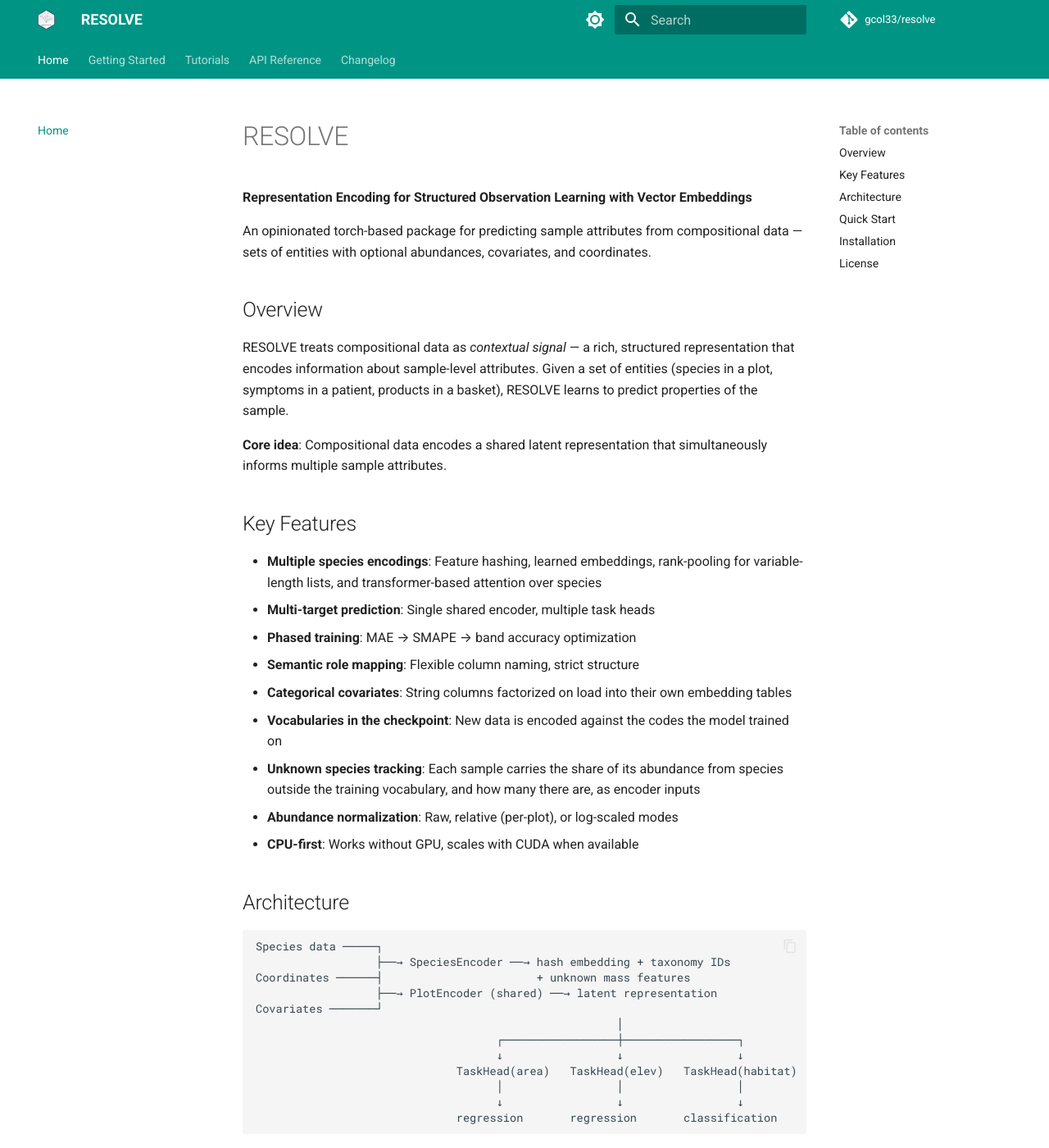
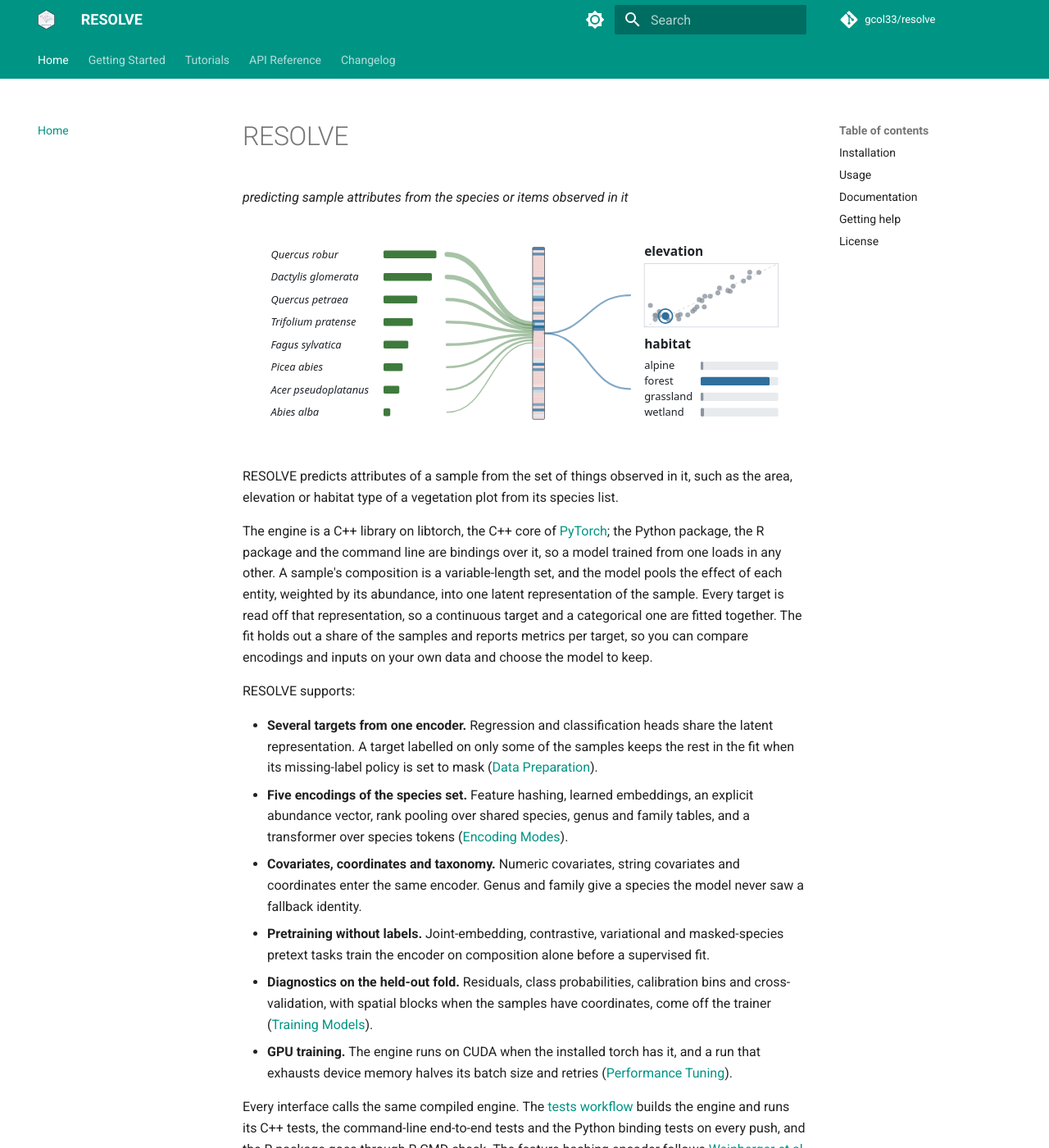
Before and after one commit to gcol33/resolve, an MkDocs documentation site: the page built from docs/index.md, in a window 1280 px wide and 1400 px high. Shown: the whole window at 82% size. Built offline with MkDocs 1.6.1 and Material for MkDocs 9.7.7, drawn with Linux system fonts in a browser that asks for light colours; comment, search, counter and statistics services are not loaded; some of the changed text lies outside the part shown.

Commit message:
docs: resolveR README as the pkgdown home, mkdocs home in line with the README
r/README.Rmd renders r/README.md, which pkgdown now uses as the landing
page (logo, break line, badges in the sidebar): installation with build
tools and the engine backend, a data-frame example, the citation generated
from inst/CITATION (now with a BibTeX key and ORCID). docs/index.md takes
the README's opening, shows the hero per colour scheme, and gives the
synthetic example in Python and R. The README support footer is back to
the text every package shares.

Co-Authored-By: Claude Opus 5.5 <noreply@anthropic.com>

````diff
--- a/docs/index.md
+++ b/docs/index.md
@@ -1,75 +1,81 @@
 # RESOLVE
 
-**Representation Encoding for Structured Observation Learning with Vector Embeddings**
+*predicting sample attributes from the species or items observed in it*
 
-An opinionated torch-based package for predicting sample attributes from compositional data — sets of entities with optional abundances, covariates, and coordinates.
+![Species and cover of held-out example plot A139 pooled into one latent vector, read out as elevation (predicted 713 m, observed 679 m; R squared 0.85 over 30 held-out plots) and habitat (observed forest, probability 0.89)](assets/hero-light.svg#only-light)
+![Species and cover of held-out example plot A139 pooled into one latent vector, read out as elevation (predicted 713 m, observed 679 m; R squared 0.85 over 30 held-out plots) and habitat (observed forest, probability 0.89)](assets/hero-dark.svg#only-dark)
 
-## Overview
+RESOLVE predicts attributes of a sample from the set of things observed in it, such as the area, elevation or habitat type of a vegetation plot from its species list.
 
-RESOLVE treats compositional data as *contextual signal* — a rich, structured representation that encodes information about sample-level attributes. Given a set of entities (species in a plot, symptoms in a patient, products in a basket), RESOLVE learns to predict properties of the sample.
+The engine is a C++ library on libtorch, the C++ core of [PyTorch](https://pytorch.org/); the Python package, the R package and the command line are bindings over it, so a model trained from one loads in any other. A sample's composition is a variable-length set, and the model pools the effect of each entity, weighted by its abundance, into one latent representation of the sample. Every target is read off that representation, so a continuous target and a categorical one are fitted together. The fit holds out a share of the samples and reports metrics per target, so you can compare encodings and inputs on your own data and choose the model to keep.
 
-**Core idea**: Compositional data encodes a shared latent representation that simultaneously informs multiple sample attributes.
+RESOLVE supports:
 
-## Key Features
+- **Several targets from one encoder.** Regression and classification heads share the latent representation. A target labelled on only some of the samples keeps the rest in the fit when its missing-label policy is set to mask ([Data Preparation](tutorials/data-preparation.md)).
+- **Five encodings of the species set.** Feature hashing, learned embeddings, an explicit abundance vector, rank pooling over shared species, genus and family tables, and a transformer over species tokens ([Encoding Modes](tutorials/encoding-modes.md)).
+- **Covariates, coordinates and taxonomy.** Numeric covariates, string covariates and coordinates enter the same encoder. Genus and family give a species the model never saw a fallback identity.
+- **Pretraining without labels.** Joint-embedding, contrastive, variational and masked-species pretext tasks train the encoder on composition alone before a supervised fit.
+- **Diagnostics on the held-out fold.** Residuals, class probabilities, calibration bins and cross-validation, with spatial blocks when the samples have coordinates, come off the trainer ([Training Models](tutorials/training.md)).
+- **GPU training.** The engine runs on CUDA when the installed torch has it, and a run that exhausts device memory halves its batch size and retries ([Performance Tuning](tutorials/performance-tuning.md)).
 
-- **Multiple species encodings**: Feature hashing, learned embeddings, rank-pooling for variable-length lists, and transformer-based attention over species
-- **Multi-target prediction**: Single shared encoder, multiple task heads
-- **Phased training**: MAE → SMAPE → band accuracy optimization
-- **Semantic role mapping**: Flexible column naming, strict structure
-- **Categorical covariates**: String columns factorized on load into their own embedding tables
-- **Vocabularies in the checkpoint**: New data is encoded against the codes the model trained on
-- **Unknown species tracking**: Each sample carries the share of its abundance from species outside the training vocabulary, and how many there are, as encoder inputs
-- **Abundance normalization**: Raw, relative (per-plot), or log-scaled modes
-- **CPU-first**: Works without GPU, scales with CUDA when available
+Every interface calls the same compiled engine. The [tests workflow](https://github.com/gcol33/resolve/actions/workflows/tests.yml) builds the engine and runs its C++ tests, the command-line end-to-end tests and the Python binding tests on every push, and the R package goes through R CMD check. The feature-hashing encoder follows [Weinberger et al. (2009)](https://doi.org/10.1145/1553374.1553516) and the transformer encoder [Vaswani et al. (2017)](https://doi.org/10.48550/arXiv.1706.03762), which a methods section can cite alongside the package.
 
-## Architecture
+## Installation
 
-```
-Species data ─────┐
-                  ├──→ SpeciesEncoder ──→ hash embedding + taxonomy IDs
-Coordinates ──────┤                       + unknown mass features
-                  ├──→ PlotEncoder (shared) ──→ latent representation
-Covariates ───────┘
-                                                      │
-                                    ┌─────────────────┼─────────────────┐
-                                    ↓                 ↓                 ↓
-                              TaskHead(area)   TaskHead(elev)   TaskHead(habitat)
-                                    │                 │                 │
-                                    ↓                 ↓                 ↓
-                              regression       regression       classification
-```
+=== "Python"
 
-## Quick Start
+    ```bash
+    pip install resolve-core
+    ```
+
+    The wheels cover CPython 3.10 to 3.13 on Linux x86-64, Windows x86-64 and macOS on Apple Silicon, and link the libtorch inside the `torch` package that pip installs with them.
+
+=== "R"
+
+    ```r
+    # install.packages("pak")
+    pak::pak("gcol33/resolve/r")
+
+    library(resolveR)
+    resolve.install_backend()
+    ```
+
+    The package installs without the engine; `resolve.install_backend()` downloads a prebuilt build, and `variant = "cuda"` the GPU build.
+
+[Installation](tutorials/installation.md) covers the source build, the CUDA kernels and the command-line executable.
+
+## Usage
+
+The example builds 120 synthetic plots whose target `y` is the sum of a fixed value per species, so a model that learns the composition recovers it. Each plot is a row of the header table, and each species observed in it a row of the species table:
 
 === "Python"
 
     ```python
+    import math
+    import pandas as pd
     import resolve_core as rc
 
-    # Map your column names onto RESOLVE's semantic roles
+    values = {f"sp{s}": math.sin(s * 1.7) * 2.0 for s in range(12)}
+    header, species = [], []
+    for i in range(120):
+        picks = [(i + k * (i // 12 + 1)) % 12 for k in range(3)]
+        header.append({"plot": f"P{i}", "y": sum(values[f"sp{s}"] for s in picks)})
+        species += [{"plot": f"P{i}", "species": f"sp{s}"} for s in picks]
+    plots = pd.DataFrame(header)
+    records = pd.DataFrame(species)
+
     roles = rc.RoleMapping()
-    roles.plot_id    = "PlotObservationID"
-    roles.species_id = "Species"
-    roles.abundance  = "Cover"
+    roles.plot_id = "plot"
+    roles.species_id = "species"
 
-    dataset = rc.ResolveDataset.from_csv(
-        "plots.csv",
-        "species.csv",
-        roles,
-        [rc.TargetSpec.regression("Area", rc.TransformType.Log1p),
-         rc.TargetSpec.classification("Habitat", 5)],
-    )
+    targets = [rc.TargetSpec.regression("y")]
+    dataset = rc.ResolveDataset.from_pandas(plots, records, roles, targets)
 
-    # Train
-    model   = rc.ResolveModel(dataset.schema, rc.ModelConfig())
+    model = rc.ResolveModel(dataset.schema)
     trainer = rc.Trainer(model, rc.TrainConfig())
-    trainer.prepare_data(dataset, test_size=0.2, seed=42)
-    trainer.fit()
-    trainer.save("model.pt")
-
-    # Predict
-    predictor  = rc.Predictor.load("model.pt")
-    predictions = predictor.predict_dataset(new_dataset)
+    trainer.prepare_data(dataset)
+    result = trainer.fit()
+    result.final_metrics
     ```
 
 === "R"
@@ -77,44 +83,47 @@ Covariates ───────┘
     ```r
     library(resolveR)
 
-    dataset <- resolve.dataset.csv(
-      header  = "plots.csv",
-      species = "species.csv",
-      roles   = list(plot_id = "PlotObservationID", species_id = "Species",
-                     abundance = "Cover"),
-      targets = list(
-        Area    = list(column = "Area", task = "regression", transform = "log1p"),
-        Habitat = list(column = "Habitat", task = "classification", num_classes = 5L)
-      )
+    values <- setNames(sin(0:11 * 1.7) * 2, paste0("sp", 0:11))
+    picks <- lapply(0:119, function(i) (i + 0:2 * (i %/% 12 + 1)) %% 12)
+    y <- vapply(picks, function(s) sum(values[s + 1]), numeric(1))
+
+    plots <- data.frame(plot = paste0("P", 0:119), y = y)
+    records <- data.frame(
+      plot = rep(plots$plot, each = 3),
+      species = paste0("sp", unlist(picks))
     )
 
-    trainer   <- resolve.train.dataset(dataset, maxEpochs = 200L)
-    resolve.save(trainer, "model.pt")
+    dataset <- resolve.dataset.frame(
+      header = plots,
+      species = records,
+      roles = list(plot_id = "plot", species_id = "species"),
+      targets = list(y = list(column = "y", task = "regression"))
+    )
 
-    predictor <- resolve.load("model.pt")
-    preds     <- resolve.predict.dataset(predictor, dataset)
+    fit <- resolve.train.dataset(dataset)
+    fit$result$final_metrics
     ```
 
-## Installation
+The fit holds out 20 % of the plots for early stopping, and `final_metrics` holds, per target, the mean absolute error, root mean square error, R², symmetric mean absolute percentage error and the share of held-out predictions within 10, 25 and 50 % of the truth. [Quick Start](tutorials/quickstart.md) continues from two CSV files to a saved model and its predictions, in Python, R and on the command line.
 
-=== "Python"
+## Documentation
 
-    The engine and its bindings build from source with CMake and an installed
-    PyTorch:
+Start with [Quick Start](tutorials/quickstart.md): one path from two CSV files to a saved model and its predictions.
 
-    ```bash
-    git clone https://github.com/gcol33/resolve.git
-    cd resolve/src/core
-    pip install .
-    ```
+- [Installation](tutorials/installation.md): requirements, the source build, the R backend and the CLI build.
+- [Data Preparation](tutorials/data-preparation.md): the two tables, roles, targets, missing values and reusing a training vocabulary.
+- [Training Models](tutorials/training.md): the configuration structs, results, the held-out fold, cross-validation and checkpoints.
+- [Encoding Modes](tutorials/encoding-modes.md): the five species encodings and the sample encoders.
+- [Performance Tuning](tutorials/performance-tuning.md): learning rate, batch size, mixed precision and GPU settings.
+- [Making Predictions](tutorials/prediction.md): loading a model, output formats, new species and batch scoring.
+- [Understanding Embeddings](tutorials/embeddings.md): the latent and species spaces.
+- [API Reference](api/dataset.md): the dataset, model, trainer and predictor classes.
+- [resolveR](https://gillescolling.com/resolve/r/): the R package.
 
-=== "R"
+## Getting help
 
-    ```r
-    install.packages("pak")
-    pak::pak("gcol33/resolve/r")
-    ```
+Questions and bug reports go to the [GitHub issues](https://github.com/gcol33/resolve/issues). A bug report is easiest to act on with a small reproducible example and the output of `resolve_core.__version__`.
 
 ## License
 
-MIT License - see [LICENSE](https://github.com/gcol33/resolve/blob/main/LICENSE.md) for details.
+RESOLVE is licensed under MIT (see [LICENSE.md](https://github.com/gcol33/resolve/blob/master/LICENSE.md)).
````
Also changed, not shown: CLAUDE.md (+1 -1 lines), README.md (+1 -1 lines), r/README.md (added, +257 -0 lines), 3 other files.
